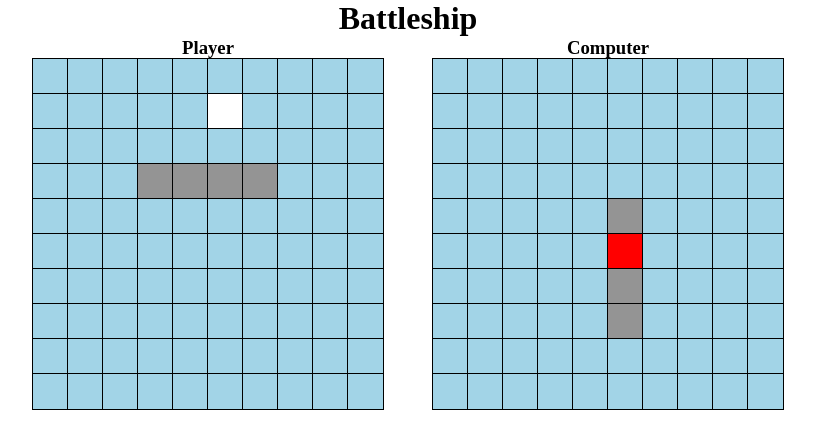
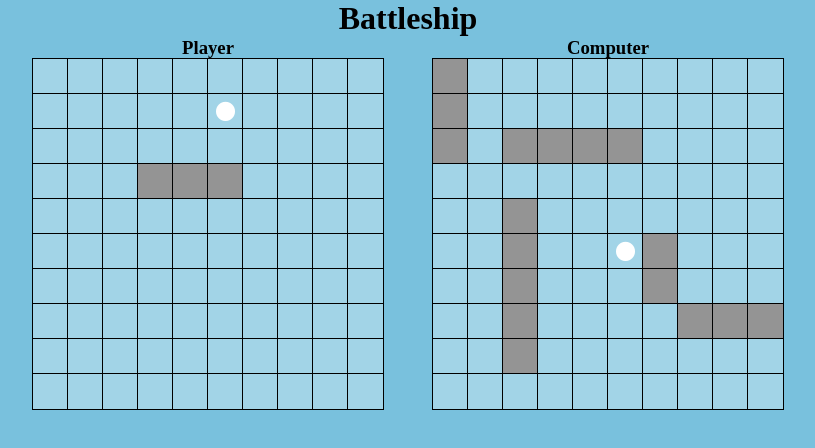
Before and after one commit to robsassack/battleship, a website built with webpack: page dist/index.html in a window 1280 px wide. Both pictures are taken after a click on the element 840 px from the left and 234 px from the top of the page. Shown: the whole page, without its empty margins (232-1047 px from the left). Built offline with nearby package versions, Linux system fonts and the light colour scheme.

Commit message:
Changed styling of game board

```diff
--- a/src/index.js
+++ b/src/index.js
@@ -12,8 +12,12 @@ const game = () => {
   const computer = player();
 
   // set boards up
-  human.playerBoard.placeShip(ship(4), 3, 3, 'horizontal');
-  computer.playerBoard.placeShip(ship(4), 4, 5, 'vertical');
+  human.playerBoard.placeShip(ship(3), 3, 3, 'horizontal');
+  computer.playerBoard.placeShip(ship(5), 4, 2, 'vertical');
+  computer.playerBoard.placeShip(ship(4), 2, 2, 'horizontal');
+  computer.playerBoard.placeShip(ship(3), 7, 7, 'horizontal');
+  computer.playerBoard.placeShip(ship(3), 0, 0, 'vertical');
+  computer.playerBoard.placeShip(ship(2), 5, 6, 'vertical');
 
   // available moves for computer
   const availableMoves = [];
@@ -38,9 +42,10 @@ const game = () => {
           cellDiv.classList.add('ship');
         } if (board[x][y] === 1) {
           cellDiv.classList.add('miss');
+          cellDiv.innerText = '•';
         } if (board[x][y] === 'X') {
-          cellDiv.classList.remove('ship');
           cellDiv.classList.add('hit');
+          cellDiv.innerText = '•';
         }
       });
       container.appendChild(rowDiv);
--- a/src/style.css
+++ b/src/style.css
@@ -1,6 +1,10 @@
 * {
   margin: 0;
   padding: 0;
+}
+
+body {
+  background-color: rgb(121, 193, 221);
 }
 
 h1 {
@@ -24,10 +28,16 @@ h3 {
 }
 
 .cell {
+  display: flex;
+  justify-content: center;
+  align-items: center;
+  overflow: hidden;
   width: 35px;
   height: 35px;
   outline: 1px solid black;
   background-color: rgb(162, 212, 231);
+  font-size: 5em;
+  user-select: none;
 }
 
 .ship {
@@ -35,9 +45,11 @@ h3 {
 }
 
 .miss {
-  background-color: rgb(255, 255, 255);
+  color: rgb(255, 255, 255);
+  background-color: rgb(162, 212, 231);
 }
 
 .hit {
-  background-color: rgb(255, 0, 0);
+  color: rgb(255, 0, 0);
+  background-color: rgb(148, 148, 148);
 }
```
Also changed, not shown: dist/main.js.
